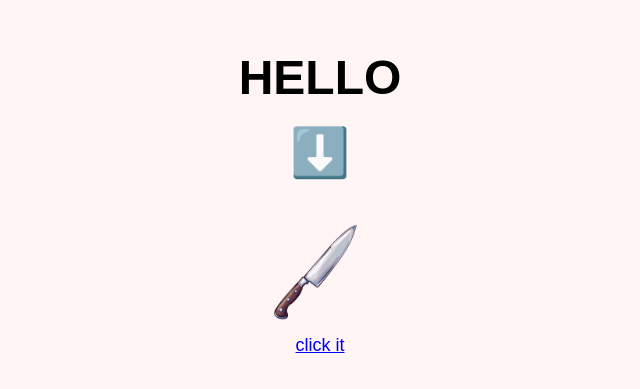
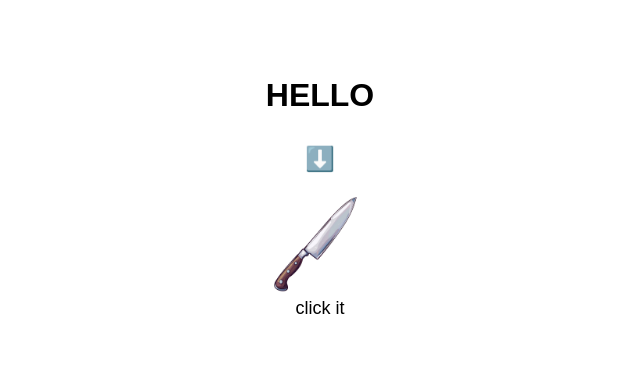
Before and after one commit to chiru3000/Surprise-Surprise, a plain HTML site: page index.html in a window 1280 px wide. Shown: the part 213-602 px from the top of the page, without its empty margins (320-960 px from the left). Drawn offline with Linux system fonts and the light colour scheme.

Commit message:
Updated index.html to Page 1 (HELLO + knife)

```diff
--- a/index.html
+++ b/index.html
@@ -1,15 +1,15 @@
 <!DOCTYPE html>
 <html lang="en">
 <head>
-  <meta charset="UTF-8">
-  <title>HELLO</title>
-  <link rel="stylesheet" href="style.css">
+  <meta charset="UTF-8" />
+  <title>Happy Birthday 🎉</title>
+  <link rel="stylesheet" href="style.css" />
   <style>
     body {
       margin: 0;
       padding: 0;
       height: 100vh;
-      background: #fff5f5;
+      background: white;
       font-family: sans-serif;
       display: flex;
       flex-direction: column;
@@ -17,40 +17,39 @@
       justify-content: center;
     }
 
-    h1 {
-      font-size: 48px;
-      margin-bottom: 20px;
+    .knife {
+      width: 100px;
+      margin-top: 20px;
+      cursor: pointer;
     }
 
     .arrow {
-      font-size: 48px;
-      margin-bottom: 40px;
+      font-size: 24px;
       animation: bounce 1s infinite;
+      margin-top: 10px;
+    }
+
+    .click-it {
+      font-size: 18px;
+      margin-top: 5px;
     }
 
     @keyframes bounce {
       0%, 100% { transform: translateY(0); }
       50% { transform: translateY(-10px); }
     }
-
-    .knife {
-      width: 100px;
-      height: auto;
-      cursor: pointer;
-    }
-
-    .click-text {
-      margin-top: 10px;
-      font-size: 18px;
-    }
   </style>
 </head>
-<body>
+<body onclick="goToCut()">
   <h1>HELLO</h1>
   <div class="arrow">⬇️</div>
-  <a href="cut.html">
-    <img src="assets/knife.png" alt="Knife" class="knife">
-    <div class="click-text">click it</div>
-  </a>
+  <img src="assets/knife.png" class="knife" alt="knife icon" />
+  <div class="click-it">click it</div>
+
+  <script>
+    function goToCut() {
+      window.location.href = "cut.html";
+    }
+  </script>
 </body>
 </html>
```
